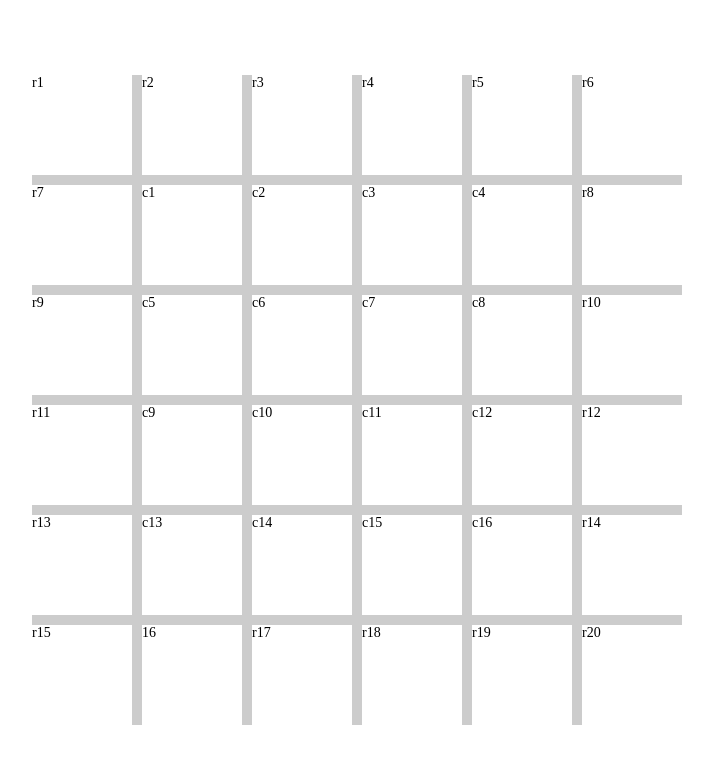
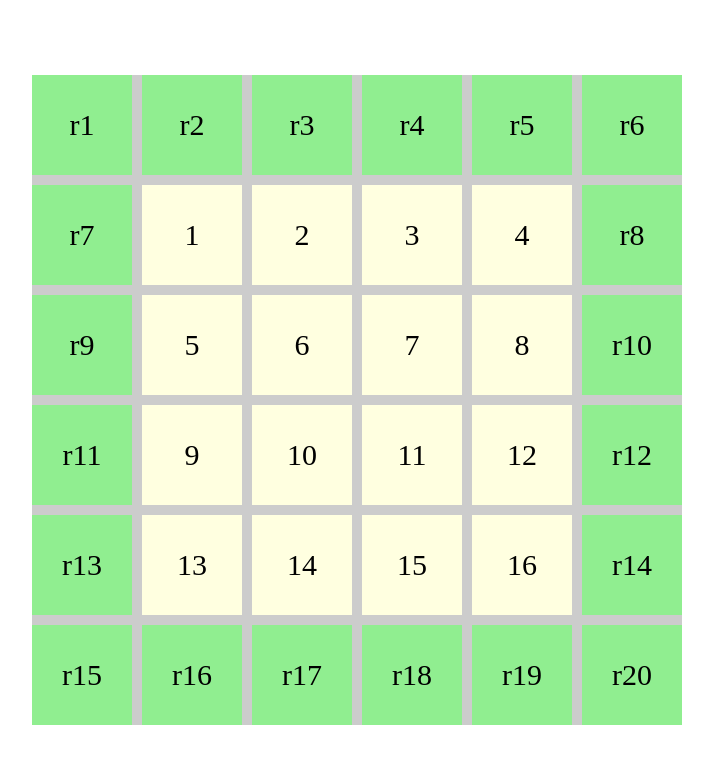
Before and after one commit to killv/magicbox, a plain HTML site: page index.html in a window 1280 px wide. Shown: the whole page, without its empty margins (283-996 px from the left). Drawn offline with Linux system fonts and the light colour scheme.

Commit message:
added some stiles

```diff
--- a/css/index.css
+++ b/css/index.css
@@ -27,6 +27,14 @@ html, body {
 	margin: auto;
 	background: #fff;
 	position: absolute;
+	text-align: center;
+	font-size: 30px;
+	line-height: 100px;
+	background: #FFFFE0;
+}
+
+.r-cell {
+	background: #90EE90;
 }
 
 .c1 {
--- a/index.html
+++ b/index.html
@@ -7,42 +7,52 @@
 	<body>
 		<div class="wrap">
 			<div class="container">
-				<div class="cell r1">r1</div>
-				<div class="cell r2">r2</div>
-				<div class="cell r3">r3</div>
-				<div class="cell r4">r4</div>
-				<div class="cell r5">r5</div>
-				<div class="cell r6">r6</div>
-				<div class="cell c1">c1</div>
-				<div class="cell c2">c2</div>
-				<div class="cell c3">c3</div>
-				<div class="cell c4">c4</div>
-				<div class="cell r7">r7</div>
-				<div class="cell r8">r8</div>
-				<div class="cell c5">c5</div>
-				<div class="cell c6">c6</div>
-				<div class="cell c7">c7</div>
-				<div class="cell c8">c8</div>
-				<div class="cell r9">r9</div>
-				<div class="cell r10">r10</div>
-				<div class="cell c9">c9</div>
-				<div class="cell c10">c10</div>
-				<div class="cell c11">c11</div>
-				<div class="cell c12">c12</div>
-				<div class="cell r11">r11</div>
-				<div class="cell r12">r12</div>
-				<div class="cell c13">c13</div>
-				<div class="cell c14">c14</div>
-				<div class="cell c15">c15</div>
-				<div class="cell c16">c16</div>
-				<div class="cell r13">r13</div>
-				<div class="cell r14">r14</div>
-				<div class="cell r15">r15</div>
-				<div class="cell r16">16</div>
-				<div class="cell r17">r17</div>
-				<div class="cell r18">r18</div>
-				<div class="cell r19">r19</div>
-				<div class="cell r20">r20</div>
+				<div class="cell r-cell r1" id="r1">r1</div>
+				<div class="cell r-cell r2" id="r2">r2</div>
+				<div class="cell r-cell r3" id="r3">r3</div>
+				<div class="cell r-cell r4" id="r4">r4</div>
+				<div class="cell r-cell r5" id="r5">r5</div>
+				<div class="cell r-cell r6" id="r6">r6</div>
+
+				<div class="cell r-cell r7" id="r7">r7</div>
+
+				<div class="cell c1">1</div>
+				<div class="cell c2">2</div>
+				<div class="cell c3">3</div>
+				<div class="cell c4">4</div>
+
+				<div class="cell r-cell r8" id="r8">r8</div>
+				<div class="cell r-cell r9" id="r9">r9</div>
+
+				<div class="cell c5">5</div>
+				<div class="cell c6">6</div>
+				<div class="cell c7">7</div>
+				<div class="cell c8">8</div>
+
+				<div class="cell r-cell r10" id="r10">r10</div>
+				<div class="cell r-cell r11" id="r11">r11</div>
+
+				<div class="cell c9">9</div>
+				<div class="cell c10">10</div>
+				<div class="cell c11">11</div>
+				<div class="cell c12">12</div>
+
+				<div class="cell r-cell r12" id="r12">r12</div>
+				<div class="cell r-cell r13" id="r13">r13</div>
+
+				<div class="cell c13">13</div>
+				<div class="cell c14">14</div>
+				<div class="cell c15">15</div>
+				<div class="cell c16">16</div>
+
+				<div class="cell r-cell r14" id="r14">r14</div>
+
+				<div class="cell r-cell r15" id="r15">r15</div>
+				<div class="cell r-cell r16" id="r16">r16</div>
+				<div class="cell r-cell r17" id="r17">r17</div>
+				<div class="cell r-cell r18" id="r18">r18</div>
+				<div class="cell r-cell r19" id="r19">r19</div>
+				<div class="cell r-cell r20" id="r20">r20</div>
 			</div>
 		</div>
 	</body>
```
